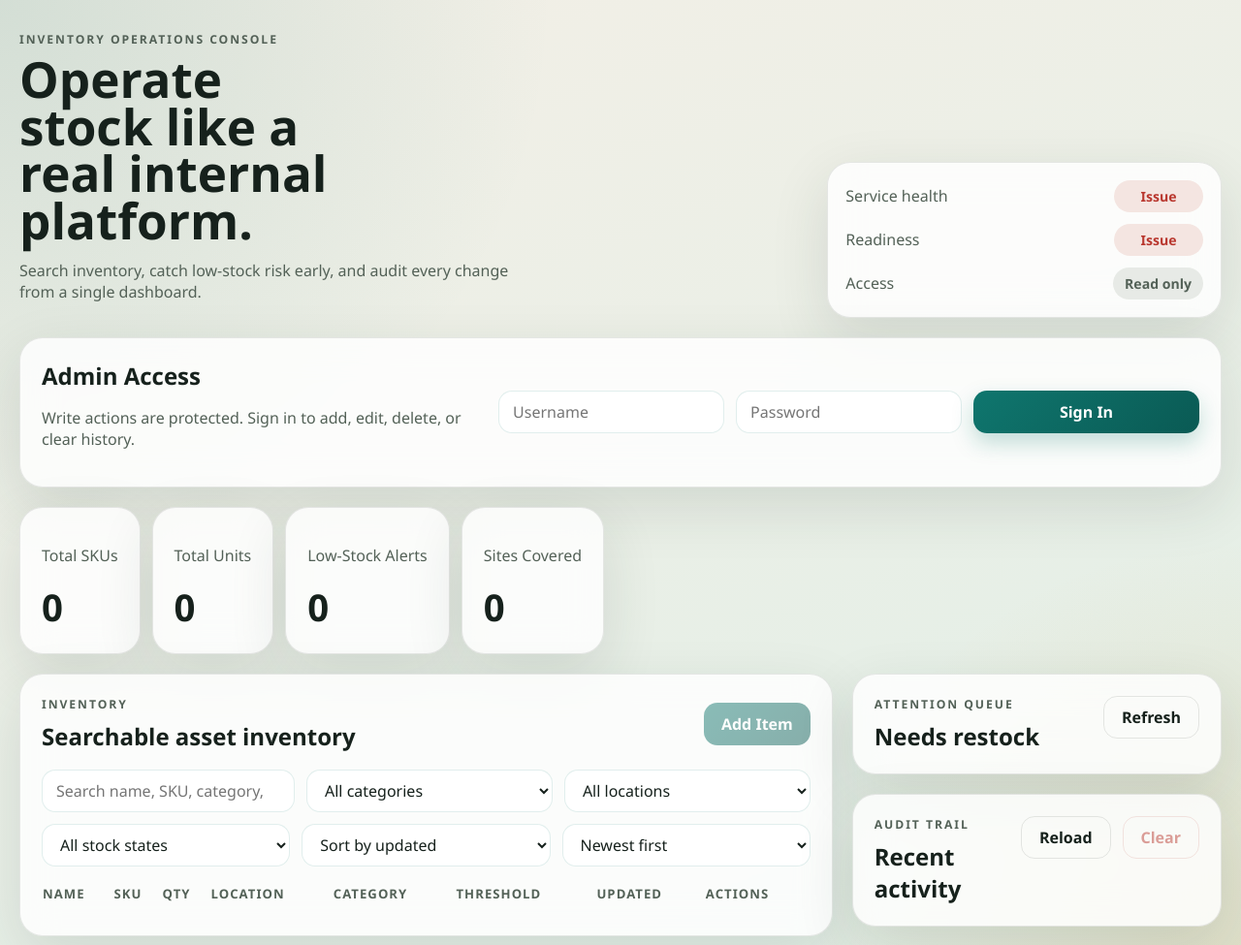
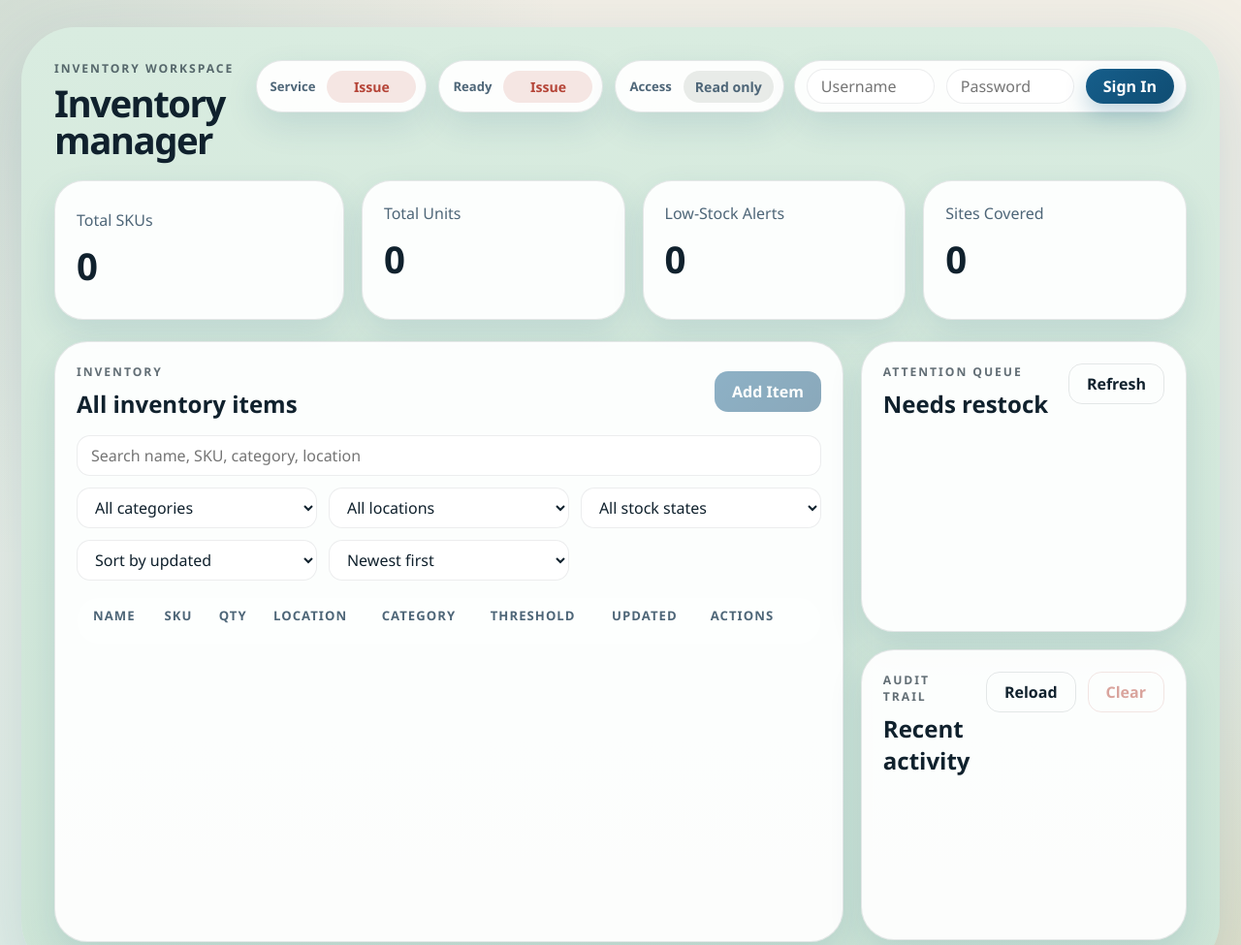
Before and after one commit to mjakoto/Inventory-Manager, a plain HTML site: page web_server/static/index.html in a window 1280 px wide. Shown: the top 975 px of the page at 97% size. Drawn offline with Linux system fonts and the light colour scheme; no server answers.

Commit message:
Redesign inventory dashboard workspace UI

```diff
--- a/web_server/static/index.html
+++ b/web_server/static/index.html
@@ -8,37 +8,32 @@
 </head>
 <body>
     <div class="app-shell">
-        <header class="hero">
-            <div>
-                <p class="eyebrow">Inventory Operations Console</p>
-                <h1>Operate stock like a real internal platform.</h1>
-                <p class="hero-copy">
-                    Search inventory, catch low-stock risk early, and audit every change from a single dashboard.
-                </p>
+        <section id="notification" class="notification hidden" aria-live="polite"></section>
+
+        <main class="workspace-board">
+            <header class="board-topbar">
+                <div class="brand-block">
+                    <p class="eyebrow">Inventory Workspace</p>
+                    <h1>Inventory manager</h1>
                 </div>
 
-            <div class="status-panel">
-                <div class="status-row">
-                    <span class="status-label">Service health</span>
+                <div class="topbar-right">
+                    <div class="health-strip">
+                        <div class="health-chip">
+                            <span class="health-label">Service</span>
                             <span id="serviceHealth" class="status-pill pending">Checking</span>
                         </div>
-                <div class="status-row">
-                    <span class="status-label">Readiness</span>
+                        <div class="health-chip">
+                            <span class="health-label">Ready</span>
                             <span id="readinessHealth" class="status-pill pending">Checking</span>
                         </div>
-                <div class="status-row">
-                    <span class="status-label">Access</span>
+                        <div class="health-chip">
+                            <span class="health-label">Access</span>
                             <span id="authStateBadge" class="status-pill muted">Read only</span>
                         </div>
                     </div>
-        </header>
 
-        <section class="auth-section panel">
-            <div>
-                <h2>Admin Access</h2>
-                <p class="section-copy">Write actions are protected. Sign in to add, edit, delete, or clear history.</p>
-            </div>
-
+                    <section class="auth-card">
                         <form id="loginForm" class="auth-form">
                             <input id="usernameInput" type="text" placeholder="Username" autocomplete="username">
                             <input id="passwordInput" type="password" placeholder="Password" autocomplete="current-password">
@@ -46,38 +41,39 @@
                         </form>
 
                         <div id="authActions" class="auth-actions hidden">
+                            <span class="signed-in-copy">Signed in as</span>
                             <span id="authUserLabel" class="auth-user"></span>
                             <button id="logoutButton" class="ghost-button" type="button">Sign Out</button>
                         </div>
                     </section>
-
-        <section id="notification" class="notification hidden" aria-live="polite"></section>
+                </div>
+            </header>
 
             <section class="dashboard-grid">
-            <article class="metric-card panel">
+                <article class="metric-card metric-card-featured">
                     <p>Total SKUs</p>
                     <strong id="totalItemsMetric">0</strong>
                 </article>
-            <article class="metric-card panel">
+                <article class="metric-card">
                     <p>Total Units</p>
                     <strong id="totalUnitsMetric">0</strong>
                 </article>
-            <article class="metric-card panel">
+                <article class="metric-card">
                     <p>Low-Stock Alerts</p>
                     <strong id="lowStockMetric">0</strong>
                 </article>
-            <article class="metric-card panel">
+                <article class="metric-card">
                     <p>Sites Covered</p>
                     <strong id="locationsMetric">0</strong>
                 </article>
             </section>
 
             <section class="content-grid">
-            <div class="panel inventory-panel">
-                <div class="panel-header">
+                <section class="inventory-panel board-panel">
+                    <div class="panel-header inventory-header">
                         <div>
                             <p class="eyebrow">Inventory</p>
-                        <h2>Searchable asset inventory</h2>
+                            <h2>All inventory items</h2>
                         </div>
                         <button id="openCreateModalButton" type="button">Add Item</button>
                     </div>
@@ -126,10 +122,10 @@
                             <tbody id="inventoryTableBody"></tbody>
                         </table>
                     </div>
-            </div>
+                </section>
 
                 <aside class="side-stack">
-                <section class="panel restock-panel">
+                    <section class="board-panel side-panel">
                         <div class="panel-header compact">
                             <div>
                                 <p class="eyebrow">Attention Queue</p>
@@ -140,7 +136,7 @@
                         <ul id="lowStockList" class="alert-list"></ul>
                     </section>
 
-                <section class="panel history-panel">
+                    <section class="board-panel side-panel">
                         <div class="panel-header compact">
                             <div>
                                 <p class="eyebrow">Audit Trail</p>
@@ -155,6 +151,7 @@
                     </section>
                 </aside>
             </section>
+        </main>
     </div>
 
     <div id="itemModal" class="modal hidden" role="dialog" aria-modal="true" aria-labelledby="modalTitle">
--- a/web_server/static/style.css
+++ b/web_server/static/style.css
@@ -1,16 +1,18 @@
 :root {
     --bg: #f3efe6;
     --bg-accent: #e1efe7;
-    --panel: rgba(255, 255, 255, 0.82);
-    --panel-strong: rgba(255, 255, 255, 0.94);
-    --text: #16211c;
-    --muted: #536157;
-    --border: rgba(22, 33, 28, 0.1);
-    --shadow: 0 20px 60px rgba(36, 51, 44, 0.12);
-    --primary: #0f766e;
-    --primary-dark: #0a5a54;
-    --danger: #b9382f;
-    --warning: #d1871c;
+    --board: #d9ece0;
+    --board-deep: #cce4d6;
+    --panel: rgba(255, 255, 255, 0.93);
+    --panel-strong: rgba(255, 255, 255, 0.98);
+    --text: #10212d;
+    --muted: #4e6678;
+    --border: rgba(16, 33, 45, 0.1);
+    --shadow: 0 24px 80px rgba(34, 88, 127, 0.18);
+    --primary: #165e8b;
+    --primary-dark: #0f4d73;
+    --danger: #b54437;
+    --warning: #cc8b23;
     --success: #157347;
 }
 
@@ -25,7 +27,7 @@ body {
     background:
         radial-gradient(circle at top left, rgba(20, 120, 110, 0.14), transparent 35%),
         radial-gradient(circle at bottom right, rgba(209, 135, 28, 0.16), transparent 28%),
-        linear-gradient(160deg, var(--bg), var(--bg-accent));
+        linear-gradient(180deg, var(--bg), var(--bg-accent));
     min-height: 100vh;
 }
 
@@ -36,95 +38,106 @@ select {
 }
 
 .app-shell {
-    max-width: 1400px;
+    max-width: 1600px;
     margin: 0 auto;
-    padding: 32px 20px 48px;
+    padding: 28px 22px 40px;
 }
 
-.hero,
+.workspace-board h1,
+.workspace-board h2 {
+    margin: 0;
+}
+
+.workspace-board {
+    background: linear-gradient(180deg, var(--board), var(--board-deep));
+    border-radius: 56px;
+    box-shadow: var(--shadow);
+    padding: 34px;
+}
+
+.eyebrow {
+    margin: 0 0 8px;
+    color: rgba(16, 33, 45, 0.65);
+    font-size: 0.76rem;
+    font-weight: 700;
+    letter-spacing: 0.16em;
+    text-transform: uppercase;
+}
+
+.board-topbar,
 .dashboard-grid,
 .content-grid {
     display: grid;
-    gap: 20px;
+    gap: 18px;
 }
 
-.hero {
-    grid-template-columns: 2fr 1fr;
-    align-items: end;
-    margin-bottom: 20px;
+.board-topbar {
+    grid-template-columns: minmax(0, 1fr) auto;
+    align-items: start;
+    margin-bottom: 22px;
 }
 
-.hero h1,
-.panel h2 {
-    margin: 0;
+.brand-block h1 {
+    font-size: clamp(2rem, 3vw, 2.8rem);
+    line-height: 1;
+    letter-spacing: -0.04em;
 }
 
-.hero h1 {
-    font-size: clamp(2rem, 4vw, 3.6rem);
-    line-height: 0.95;
-    max-width: 12ch;
+.topbar-right {
+    display: flex;
+    align-items: flex-start;
+    gap: 10px;
+    flex-wrap: wrap;
+    justify-content: flex-end;
 }
 
-.hero-copy,
-.section-copy,
-.status-label,
-.eyebrow,
-th,
-.metric-card p {
-    color: var(--muted);
-}
-
-.hero-copy,
-.section-copy {
-    max-width: 56ch;
-    font-size: 1rem;
-}
-
-.eyebrow {
-    text-transform: uppercase;
-    letter-spacing: 0.16em;
-    font-size: 0.76rem;
-    margin: 0 0 8px;
-    font-weight: 700;
-}
-
-.panel,
-.status-panel {
-    background: var(--panel);
-    backdrop-filter: blur(18px);
-    border: 1px solid var(--border);
-    border-radius: 24px;
-    box-shadow: var(--shadow);
-}
-
-.panel {
-    padding: 22px;
-}
-
-.status-panel {
-    padding: 18px;
-}
-
-.status-row {
+.health-strip,
+.health-chip,
+.auth-actions,
+.panel-header,
+.history-actions,
+.row-actions,
+.modal-actions {
     display: flex;
-    justify-content: space-between;
-    align-items: center;
     gap: 12px;
 }
 
-.status-row + .status-row {
-    margin-top: 12px;
+.health-strip {
+    flex-wrap: wrap;
+    justify-content: flex-end;
+}
+
+.health-chip,
+.auth-card,
+.metric-card,
+.board-panel {
+    background: var(--panel);
+    border: 1px solid var(--border);
+    box-shadow: 0 14px 34px rgba(28, 86, 122, 0.12);
+}
+
+.health-chip {
+    align-items: center;
+    border-radius: 999px;
+    padding: 8px 10px 8px 14px;
+    min-height: 54px;
+}
+
+.health-label {
+    color: var(--muted);
+    font-size: 0.82rem;
+    font-weight: 700;
 }
 
 .status-pill {
     display: inline-flex;
     align-items: center;
     justify-content: center;
+    min-width: 92px;
     border-radius: 999px;
     padding: 7px 12px;
     font-size: 0.88rem;
     font-weight: 700;
-    min-width: 92px;
 }
 
 .status-pill.pending,
@@ -143,21 +156,13 @@ th,
     color: var(--danger);
 }
 
-.auth-section,
-.panel-header,
-.filters,
-.dashboard-grid,
-.history-actions,
-.modal-actions,
-.auth-actions {
+.auth-card {
     display: flex;
-    gap: 12px;
-}
-
-.auth-section,
-.panel-header {
-    justify-content: space-between;
     align-items: center;
+    border-radius: 999px;
+    min-height: 54px;
+    padding: 4px 12px;
+    min-width: 0;
 }
 
 .auth-form,
@@ -167,28 +172,50 @@ th,
 }
 
 .auth-form {
-    grid-template-columns: repeat(3, minmax(0, 1fr));
-    min-width: min(100%, 520px);
+    grid-template-columns: 132px 132px auto;
 }
 
 .auth-actions {
+    flex-wrap: wrap;
     align-items: center;
+    justify-content: flex-end;
+    gap: 8px;
+}
+
+.auth-card input {
+    border-radius: 999px;
+}
+
+.auth-card input,
+.auth-card button {
+    min-height: 36px;
+}
+
+.auth-card .ghost-button,
+.auth-card button[type="submit"] {
+    border-radius: 999px;
+}
+
+.signed-in-copy {
+    color: var(--muted);
+    font-size: 0.9rem;
 }
 
 .auth-user {
+    font-size: 1.05rem;
     font-weight: 700;
 }
 
 input,
 select,
 button {
+    min-height: 42px;
     border-radius: 14px;
-    border: 1px solid rgba(15, 118, 110, 0.12);
-    min-height: 44px;
 }
 
 input,
 select {
+    border: 1px solid rgba(16, 33, 45, 0.08);
     background: rgba(255, 255, 255, 0.84);
     color: var(--text);
     padding: 0 14px;
@@ -197,12 +224,12 @@ select {
 button {
     border: none;
     background: linear-gradient(135deg, var(--primary), var(--primary-dark));
+    box-shadow: 0 10px 22px rgba(15, 94, 139, 0.25);
     color: white;
+    cursor: pointer;
+    font-weight: 700;
     padding: 0 18px;
-    font-weight: 700;
-    cursor: pointer;
     transition: transform 140ms ease, opacity 140ms ease, box-shadow 140ms ease;
-    box-shadow: 0 10px 22px rgba(15, 118, 110, 0.25);
 }
 
 button:hover {
@@ -229,13 +256,13 @@ button:disabled {
 
 .danger-ghost {
     color: var(--danger);
-    border-color: rgba(185, 56, 47, 0.26);
+    border-color: rgba(181, 68, 55, 0.28);
 }
 
 .notification {
-    margin: 20px 0;
+    margin: 0 0 18px;
+    border-radius: 18px;
     padding: 14px 18px;
-    border-radius: 18px;
     font-weight: 700;
 }
 
@@ -250,19 +277,41 @@ button:disabled {
 }
 
 .dashboard-grid {
-    grid-template-columns: repeat(4, minmax(0, 1fr));
-    margin: 20px 0;
+    grid-template-columns: 1.1fr repeat(3, minmax(0, 1fr));
+    margin-bottom: 22px;
+}
+
+.metric-card {
+    border-radius: 30px;
+    padding: 22px;
+}
+
+.metric-card p {
+    margin: 0;
+    color: var(--muted);
 }
 
 .metric-card strong {
     display: block;
+    margin-top: 10px;
     font-size: clamp(2rem, 3vw, 2.8rem);
-    margin-top: 10px;
+}
+
+.metric-card-featured {
+    min-height: 144px;
+    display: flex;
+    flex-direction: column;
+    justify-content: center;
 }
 
 .content-grid {
-    grid-template-columns: 2.2fr 1fr;
+    grid-template-columns: minmax(0, 2.3fr) minmax(320px, 0.95fr);
     align-items: start;
+}
+
+.board-panel {
+    border-radius: 34px;
+    padding: 22px;
 }
 
 .inventory-panel,
@@ -270,27 +319,48 @@ button:disabled {
     min-width: 0;
 }
 
+.inventory-panel {
+    min-height: 620px;
+}
+
 .side-stack {
     display: grid;
-    gap: 20px;
+    gap: 18px;
+}
+
+.side-panel {
+    min-height: 300px;
+}
+
+.panel-header {
+    justify-content: space-between;
+    align-items: center;
 }
 
 .compact {
     align-items: start;
 }
 
-.filters {
-    flex-wrap: wrap;
-    margin: 18px 0;
+.inventory-header {
+    margin-bottom: 16px;
 }
 
-.filters input,
-.filters select {
-    flex: 1 1 180px;
+.filters {
+    display: grid;
+    grid-template-columns: repeat(3, minmax(0, 1fr));
+    gap: 12px;
+    margin-bottom: 18px;
+}
+
+.filters input {
+    grid-column: 1 / -1;
 }
 
 .table-wrap {
     overflow-x: auto;
+    border-radius: 24px;
+    background: rgba(255, 255, 255, 0.34);
+    padding: 8px 16px;
 }
 
 table {
@@ -299,11 +369,13 @@ table {
 }
 
 thead th {
+    padding-right: 18px;
+    padding-bottom: 12px;
+    color: var(--muted);
+    font-size: 0.82rem;
+    letter-spacing: 0.08em;
     text-align: left;
-    font-size: 0.82rem;
     text-transform: uppercase;
-    letter-spacing: 0.08em;
-    padding-bottom: 12px;
 }
 
 tbody tr {
@@ -311,7 +383,7 @@ tbody tr {
 }
 
 tbody td {
-    padding: 16px 12px 16px 0;
+    padding: 16px 18px 16px 0;
     vertical-align: middle;
 }
 
@@ -321,9 +393,9 @@ tbody td {
 
 .subtle {
     display: block;
+    margin-top: 4px;
     color: var(--muted);
     font-size: 0.9rem;
-    margin-top: 4px;
 }
 
 .stock-pill {
@@ -331,9 +403,10 @@ tbody td {
     align-items: center;
     gap: 6px;
     border-radius: 999px;
-    padding: 7px 10px;
+    padding: 5px 8px;
+    font-size: 0.78rem;
+    line-height: 1.1;
     font-weight: 700;
-    font-size: 0.86rem;
 }
 
 .stock-pill.healthy {
@@ -346,18 +419,9 @@ tbody td {
     color: var(--warning);
 }
 
-.row-actions {
-    display: flex;
-    gap: 8px;
-}
-
 .row-actions button {
     min-height: 38px;
     padding: 0 12px;
-}
-
-.row-actions .danger-ghost {
-    min-height: 38px;
 }
 
 .alert-list,
@@ -385,19 +449,19 @@ tbody td {
 
 .history-meta,
 .alert-meta {
+    margin-top: 4px;
     color: var(--muted);
     font-size: 0.92rem;
-    margin-top: 4px;
 }
 
 .history-badge {
     display: inline-flex;
     align-items: center;
+    margin-right: 8px;
     border-radius: 999px;
     padding: 5px 9px;
     font-size: 0.76rem;
     font-weight: 700;
-    margin-right: 8px;
 }
 
 .history-badge.CREATED {
@@ -411,26 +475,26 @@ tbody td {
 }
 
 .history-badge.DELETED {
-    background: rgba(185, 56, 47, 0.12);
+    background: rgba(181, 68, 55, 0.12);
     color: var(--danger);
 }
 
 .modal {
     position: fixed;
     inset: 0;
-    background: rgba(18, 26, 22, 0.5);
     display: grid;
     place-items: center;
     padding: 20px;
+    background: rgba(18, 26, 22, 0.5);
 }
 
 .modal-card {
     width: min(100%, 560px);
+    border: 1px solid var(--border);
+    border-radius: 26px;
     background: var(--panel-strong);
-    border-radius: 26px;
+    box-shadow: var(--shadow);
     padding: 24px;
-    border: 1px solid var(--border);
-    box-shadow: var(--shadow);
 }
 
 .modal-header {
@@ -466,37 +530,58 @@ tbody td {
     display: none !important;
 }
 
-@media (max-width: 1040px) {
-    .hero,
-    .content-grid,
-    .dashboard-grid,
-    .auth-section {
-        grid-template-columns: 1fr;
-        display: grid;
+@media (max-width: 1120px) {
+    .workspace-board {
+        border-radius: 34px;
+        padding: 24px;
     }
 
-    .auth-form {
+    .board-topbar,
+    .dashboard-grid,
+    .content-grid {
         grid-template-columns: 1fr;
+    }
+
+    .topbar-right {
+        justify-content: flex-start;
+    }
+
+    .filters {
+        grid-template-columns: 1fr 1fr;
     }
 }
 
 @media (max-width: 760px) {
     .app-shell {
-        padding: 20px 14px 36px;
+        padding: 14px 12px 28px;
     }
 
-    .dashboard-grid {
-        grid-template-columns: 1fr 1fr;
+    .workspace-board {
+        border-radius: 28px;
+        padding: 18px;
     }
 
+    .auth-form,
+    .filters,
+    .item-form {
+        grid-template-columns: 1fr;
+    }
+
+    .health-strip,
     .panel-header,
     .history-actions {
         flex-direction: column;
         align-items: stretch;
     }
 
-    .item-form {
-        grid-template-columns: 1fr;
+    .topbar-right,
+    .auth-actions {
+        align-items: stretch;
+        justify-content: flex-start;
+    }
+
+    .filters input {
+        grid-column: auto;
     }
 
     table {
```
Also changed, not shown: web_server/static/script.js (+19 -3 lines). Lines whose indentation alone changed are shown as unchanged.
